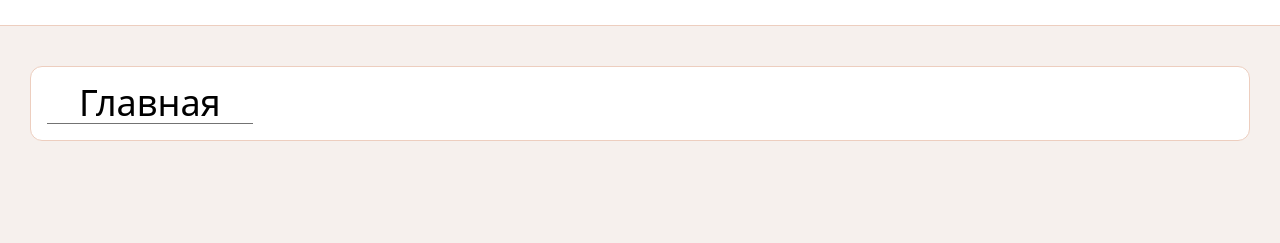
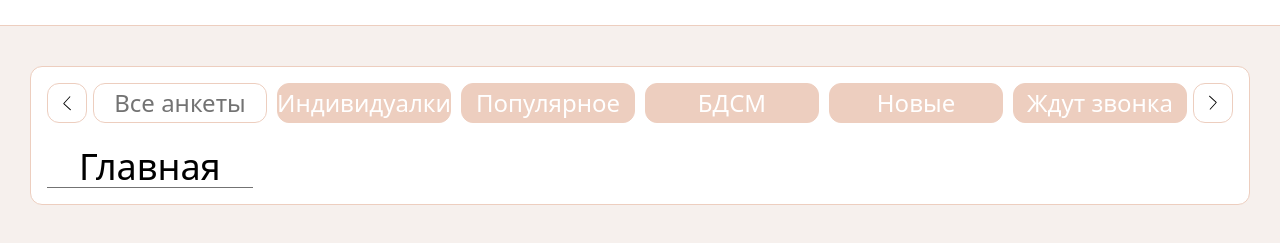
Before and after one commit to fire8327/Escort2, a website: page index.html in a window 1280 px wide. Shown: the part 95-338 px from the top of the page. Drawn offline with nearby package versions, Linux system fonts and the light colour scheme.

Commit message:
create nav

```diff
--- a/Assets/CSS/input.css
+++ b/Assets/CSS/input.css
@@ -32,3 +32,7 @@ body{
 .container{
     @apply max-w-[var(--widthContent)]
 }
+
+.nav-active {
+    @apply bg-transparent text-[#737373]
+}
--- a/Assets/JS/main.js
+++ b/Assets/JS/main.js
@@ -0,0 +1,26 @@
+/* nav-slider */
+const swiper = new Swiper('.nav-slider', {
+    loop: true,
+    navigation: {
+      nextEl: '.nav-next',
+      prevEl: '.nav-prev',
+    },
+    spaceBetween: 10,
+    breakpoints: {
+        320: {
+          slidesPerView: 1,
+        },
+        425: {
+          slidesPerView: 2,
+        },
+        768: {
+          slidesPerView: 4,
+        },
+        1024: {
+          slidesPerView: 5,
+        },
+        1280: {
+          slidesPerView: 6,
+        }
+    }
+});
--- a/index.html
+++ b/index.html
@@ -32,7 +32,35 @@
 
     <main class="grid-container w-full gap-y-14 md:gap-y-16 xl:gap-y-20 grow my-10">
         <div class="w-full p-4 rounded-xl bg-white border border-[#EDCEBF] flex flex-col gap-6 h-fit">
+            <nav class="flex items-center gap-1.5 w-full">
+                <button class="w-10 h-10 flex items-center justify-center border border-[#EDCEBF] rounded-xl p-2 shrink-0 nav-prev">
+                    <img src="Assets/Images/nav/left.svg" alt="">
+                </button>
+                <div class="swiper nav-slider text-lg md:text-xl xl:text-2xl grow text-white">
+                    <div class="swiper-wrapper">
+                        <a href="#" class="swiper-slide h-10 flex items-center justify-center px-2 border border-[#EDCEBF] bg-[#EDCEBF] rounded-xl nav-active">Все анкеты</a>
+                        <a href="#" class="swiper-slide h-10 flex items-center justify-center px-2 border border-[#EDCEBF] bg-[#EDCEBF] rounded-xl">Индивидуалки</a>
+                        <a href="#" class="swiper-slide h-10 flex items-center justify-center px-2 border border-[#EDCEBF] bg-[#EDCEBF] rounded-xl">Популярное</a>
+                        <a href="#" class="swiper-slide h-10 flex items-center justify-center px-2 border border-[#EDCEBF] bg-[#EDCEBF] rounded-xl">БДСМ</a>
+                        <a href="#" class="swiper-slide h-10 flex items-center justify-center px-2 border border-[#EDCEBF] bg-[#EDCEBF] rounded-xl">Новые</a>
+                        <a href="#" class="swiper-slide h-10 flex items-center justify-center px-2 border border-[#EDCEBF] bg-[#EDCEBF] rounded-xl">Ждут звонка</a>
+                        <a href="#" class="swiper-slide h-10 flex items-center justify-center px-2 border border-[#EDCEBF] bg-[#EDCEBF] rounded-xl nav-active">Все анкеты</a>
+                        <a href="#" class="swiper-slide h-10 flex items-center justify-center px-2 border border-[#EDCEBF] bg-[#EDCEBF] rounded-xl">Индивидуалки</a>
+                        <a href="#" class="swiper-slide h-10 flex items-center justify-center px-2 border border-[#EDCEBF] bg-[#EDCEBF] rounded-xl">Популярное</a>
+                        <a href="#" class="swiper-slide h-10 flex items-center justify-center px-2 border border-[#EDCEBF] bg-[#EDCEBF] rounded-xl">БДСМ</a>
+                        <a href="#" class="swiper-slide h-10 flex items-center justify-center px-2 border border-[#EDCEBF] bg-[#EDCEBF] rounded-xl">Новые</a>
+                        <a href="#" class="swiper-slide h-10 flex items-center justify-center px-2 border border-[#EDCEBF] bg-[#EDCEBF] rounded-xl">Ждут звонка</a>
+                    </div>
+                </div>
+                <button class="w-10 h-10 flex items-center justify-center border border-[#EDCEBF] rounded-xl p-2 shrink-0 nav-next">
+                    <img src="Assets/Images/nav/left.svg" alt="" class="scale-[-1]">
+                </button>
+            </nav>
             <h1 class="text-2xl md:text-3xl xl:text-4xl px-8 border-b border-[#737373] w-fit">Главная</h1>
+        </div>
+        <div class="flex max-lg:flex-col gap-5">
+            <div class="w-full lg:w-4/5"></div>
+            <div class="w-full lg:w-1/5"></div>
         </div>
     </main>
 
```
Also changed, not shown: Assets/CSS/output.css, Assets/Images/nav/left.svg (added).
